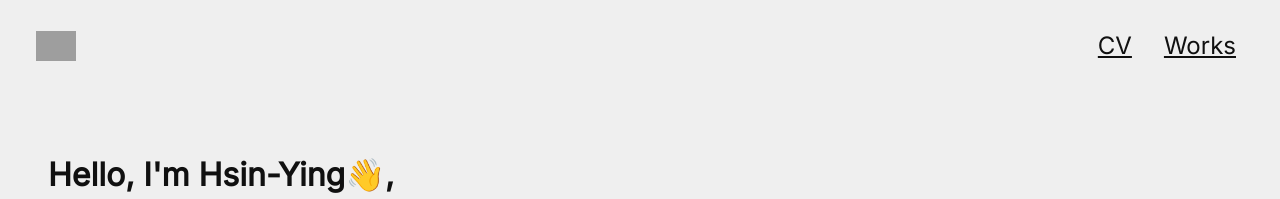
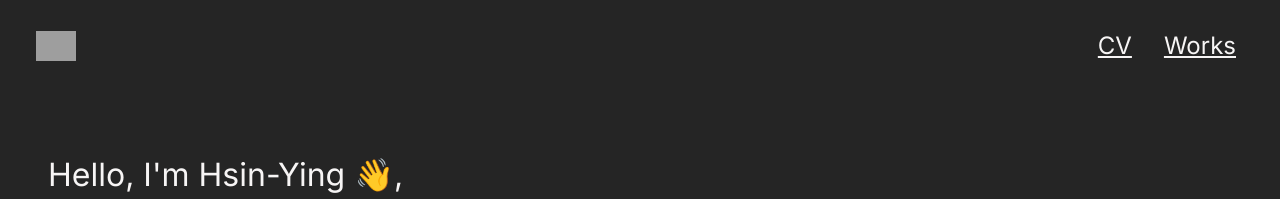
Before and after one commit to hsinyingt/hsin-ying-portfolio, a plain HTML site: page index.html in a window 1280 px wide. Shown: the top 199 px of the page. Drawn offline with nearby package versions, Linux system fonts and the light colour scheme; grey boxes are pictures that could not be loaded.

Commit message:
change background color to dev black yay

```diff
--- a/src/style.css
+++ b/src/style.css
@@ -1,5 +1,5 @@
 :root {
-  --primary-color: #101010;
+  --primary-color: #f7f5f5;
   --secondary-color: #8c00ff;
 }
 
@@ -28,7 +28,7 @@
   display: flex;
   justify-content: flex-end;
   gap: 16px;
-  background-color: #efefef;
+  background-color: #252525;
 }
 
 .nav-link {
@@ -48,13 +48,13 @@
 }
 
 body {
-  background-color: #efefef;
+  background-color: #252525;
 }
 
 h1 {
   font-family: Inter;
   font-size: 32px;
-  font-weight: bold;
+  font-weight: Medium;
   color: var(--primary-color);
 }
 
```
Also changed, not shown: index.html (+3 -3 lines).
